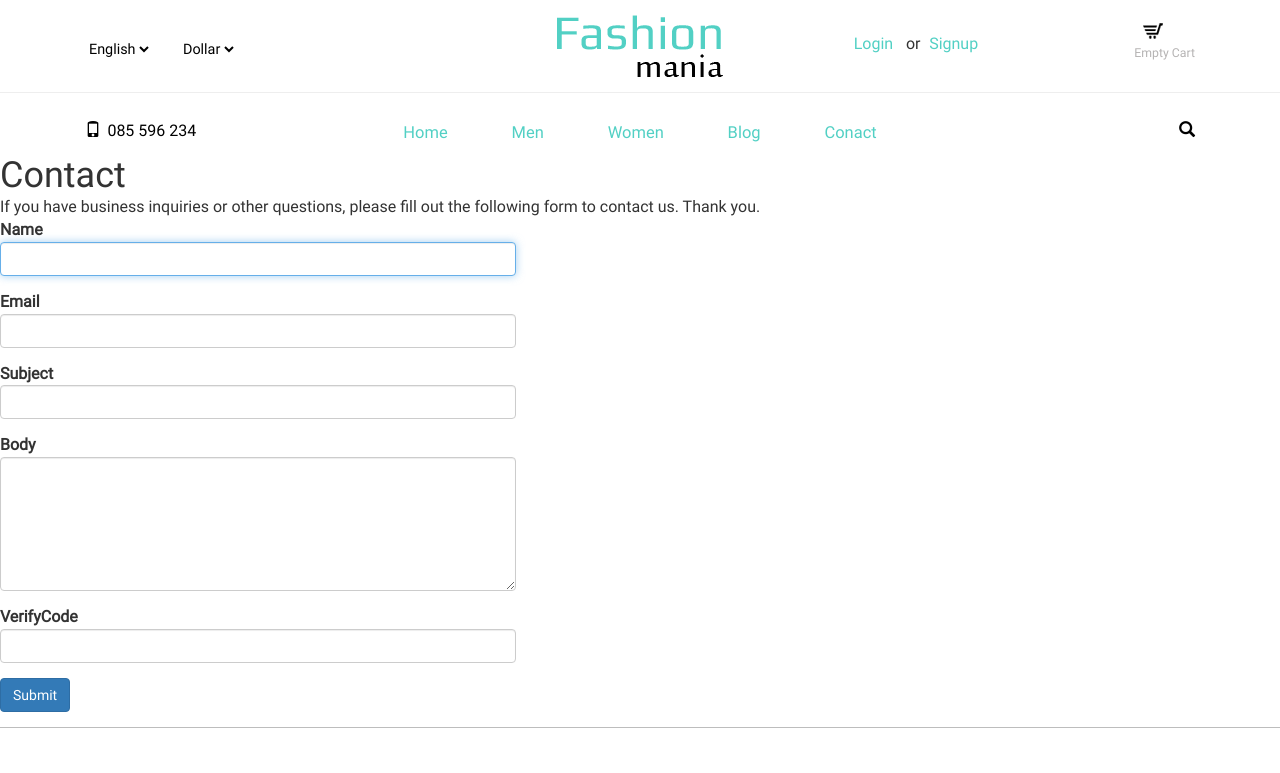
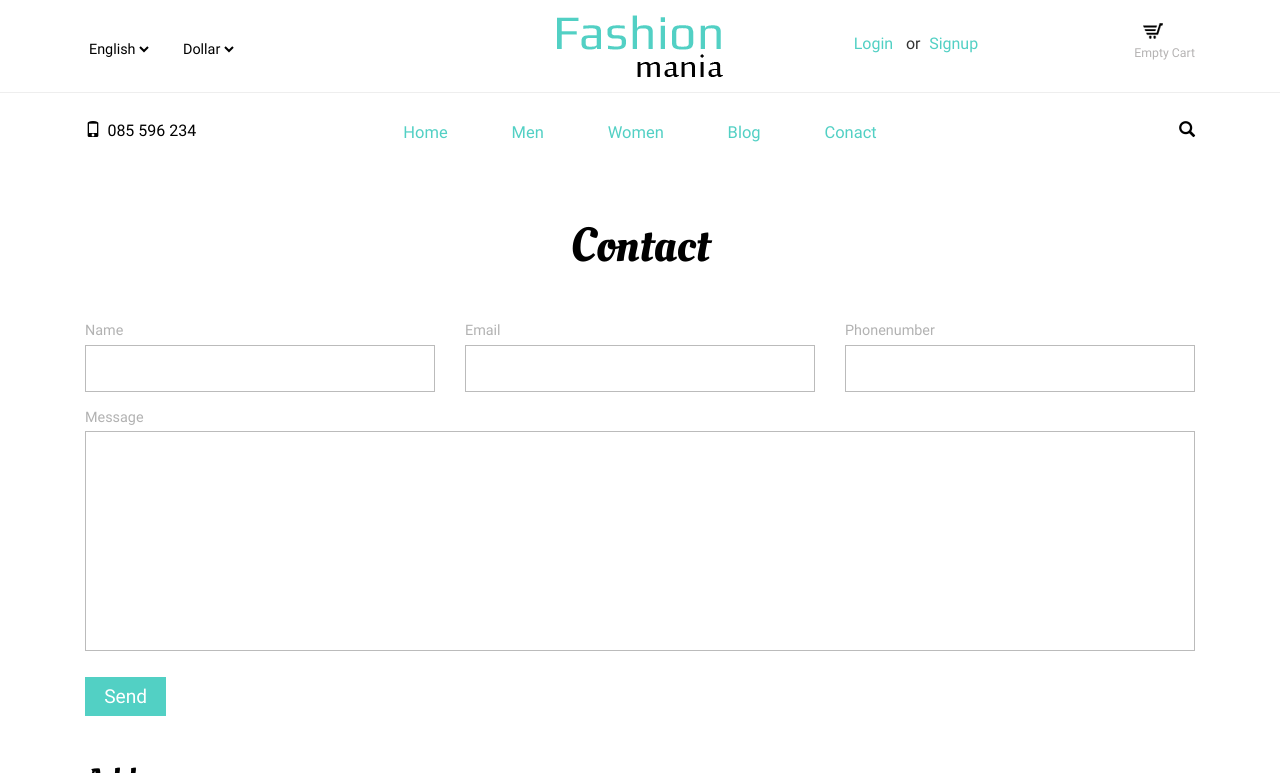
Before and after one commit to kartokatya/myproject_yii2, a Yii app: template views/site/contact.php in a window 1280 px wide. Shown: the top 773 px of the page. Run offline with PHP 8.4 and a stand-in for Yii, Linux system fonts and the light colour scheme; the template is opened without the code that fills it, so the values that code supplies are empty; form fields are guessed from the names that the template uses; some libraries are stand-ins or nearby versions.

Commit message:
3 - 31/05/2018

```diff
--- a/controllers/SiteController.php
+++ b/controllers/SiteController.php
@@ -65,7 +65,9 @@ class SiteController extends Controller
     {
         //return $this->render('index');
         $category = Category::find()->all();
-        $product = Product::find()->all();
+        $product = Product::find()->where([
+            'main_page'=>1
+        ])->all();
         return $this->render('index', [
             'category'=>$category,
             'products'=>$product
--- a/migrations/m180529_141019_create_product_table.php
+++ b/migrations/m180529_141019_create_product_table.php
@@ -20,7 +20,8 @@ class m180529_141019_create_product_table extends Migration
             'content'=>$this->text(),
             'active'=>$this->boolean(),
             'price'=>$this->integer(),
-            'old_price'=>$this->integer()->unsigned()
+            'old_price'=>$this->integer()->unsigned(),
+            'main_page'=>$this->boolean(),
         ]);
         $this->addForeignKey('product_to_cat','product','category_id','category','id');
     }
--- a/models/Product.php
+++ b/models/Product.php
@@ -34,7 +34,7 @@ class Product extends \yii\db\ActiveRecord
     public function rules()
     {
         return [
-            [['category_id', 'active', 'price', 'old_price'], 'integer'],
+            [['category_id', 'active','main_page', 'price', 'old_price'], 'integer'],
             [['name'], 'required'],
             [['description', 'content'], 'string'],
             [['name'], 'string', 'max' => 255],
@@ -56,6 +56,7 @@ class Product extends \yii\db\ActiveRecord
             'active' => 'Active',
             'price' => 'Price',
             'old_price' => 'Old Price',
+            'main_page'=>'Показывать на главной',
         ];
     }
 
--- a/views/admin/product/_form.php
+++ b/views/admin/product/_form.php
@@ -29,6 +29,8 @@ $categories=\yii\helpers\ArrayHelper::map($categories,'id','name');
 
     <?= $form->field($model, 'active')->textInput() ?>
 
+    <?= $form->field($model, 'main_page')->textInput() ?>
+
     <?= $form->field($model, 'price')->textInput() ?>
 
     <?= $form->field($model, 'old_price')->textInput(['maxlength' => true]) ?>
--- a/views/admin/product/_search.php
+++ b/views/admin/product/_search.php
@@ -28,6 +28,8 @@ use yii\widgets\ActiveForm;
 
     <?= $form->field($model, 'content') ?>
 
+    <?= //echo $form->field($model, 'main_page') ?>
+
     <?php // echo $form->field($model, 'active') ?>
 
     <?php // echo $form->field($model, 'price') ?>
--- a/views/admin/product/index.php
+++ b/views/admin/product/index.php
@@ -31,6 +31,7 @@ $this->params['breadcrumbs'][] = $this->title;
             'name',
             'description:ntext',
             'content:ntext',
+            //'main_page',
             //'active',
             //'price',
             //'old_price',
--- a/views/admin/product/view.php
+++ b/views/admin/product/view.php
@@ -36,6 +36,7 @@ $this->params['breadcrumbs'][] = $this->title;
             'active',
             'price',
             'old_price',
+            'main_page',
         ],
     ]) ?>
 
--- a/views/site/contact.php
+++ b/views/site/contact.php
@@ -11,7 +11,7 @@ use yii\captcha\Captcha;
 $this->title = 'Contact';
 $this->params['breadcrumbs'][] = $this->title;
 ?>
-<div class="site-contact">
+<!--<div class="site-contact">
     <h1><?= Html::encode($this->title) ?></h1>
 
     <?php if (Yii::$app->session->hasFlash('contactFormSubmitted')): ?>
@@ -65,4 +65,67 @@ $this->params['breadcrumbs'][] = $this->title;
         </div>
 
     <?php endif; ?>
+</div>-->
+
+
+<div class="contact">
+    <div class="container">
+        <h1><?= Html::encode($this->title) ?></h1>
+
+        <div class="contact-grids">
+            <div class="contact-form">
+                <form>
+                    <div class="contact-bottom">
+                        <div class="col-md-4 in-contact">
+                            <span>Name</span>
+                            <input type="text" >
+                        </div>
+                        <div class="col-md-4 in-contact">
+                            <span>Email</span>
+                            <input type="text" >
+                        </div>
+                        <div class="col-md-4 in-contact">
+                            <span>Phonenumber</span>
+                            <input type="text">
+                        </div>
+                        <div class="clearfix"> </div>
+                    </div>
+
+                    <div class="contact-bottom-top">
+                        <span>Message</span>
+                        <textarea > </textarea>
+                    </div>
+                    <input type="submit" value="Send">
+                </form>
+            </div>
+            <div class="address">
+                <div class=" address-more">
+                    <h2>Address</h2>
+                    <div class="col-md-4 address-grid">
+                        <i class="glyphicon glyphicon-map-marker"></i>
+                        <div class="address1">
+                            <p>Lorem ipsum dolor</p>
+                            <p>TL 19034-88974</p>
+                        </div>
+                        <div class="clearfix"> </div>
+                    </div>
+                    <div class="col-md-4 address-grid ">
+                        <i class="glyphicon glyphicon-phone"></i>
+                        <div class="address1">
+                            <p>+885699655</p>
+                        </div>
+                        <div class="clearfix"> </div>
+                    </div>
+                    <div class="col-md-4 address-grid ">
+                        <i class="glyphicon glyphicon-envelope"></i>
+                        <div class="address1">
+                            <p><a href="mailto:@example.com"> @example.com</a></p>
+                        </div>
+                        <div class="clearfix"> </div>
+                    </div>
+                    <div class="clearfix"> </div>
+                </div>
+            </div>
+        </div>
+    </div>
 </div>
```
